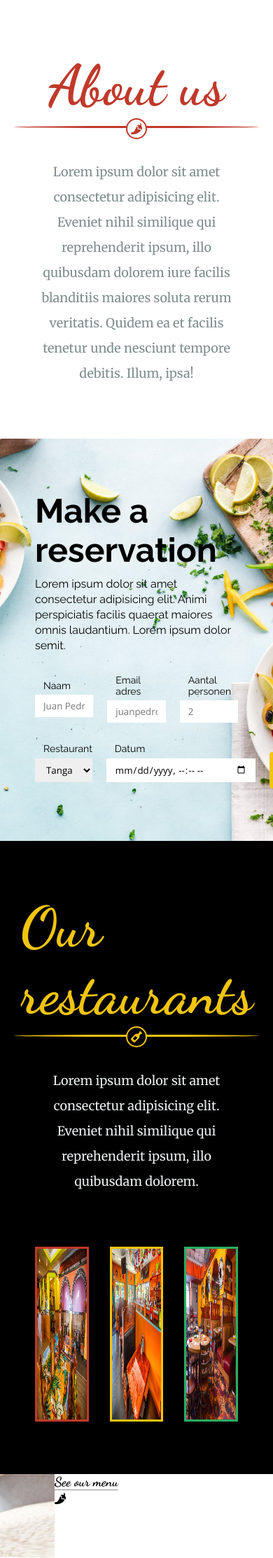
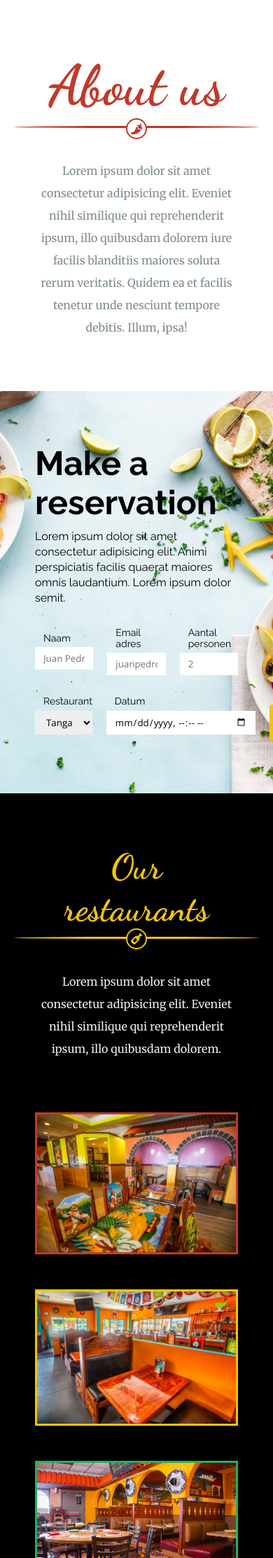
Before and after one commit to yourigruiters/minicrud, a PHP site: page / in a window 390 px wide; the page is wider, and only the part inside the window is pictured. Shown: the part 845-3072 px from the top of that part at 70% size. Run offline with PHP 8.4, Linux system fonts and the light colour scheme; some libraries are stand-ins or nearby versions.

Commit message:
nieuwe commit

```diff
--- a/css/styles.css
+++ b/css/styles.css
@@ -19,6 +19,7 @@ h4,
 h5,
 h6 {
   font-family: "Raleway", sans-serif;
+  transition: 0.5s;
 }
 
 h1.dancing,
@@ -33,6 +34,21 @@ h6.dancing {
 p {
   font-size: 18px;
   line-height: 36px;
+  transition: 0.5s;
+}
+
+@media only screen and (max-width: 900px) {
+  p {
+    font-size: 17px;
+    line-height: 34px;
+  }
+}
+
+@media only screen and (max-width: 650px) {
+  p {
+    font-size: 16px;
+    line-height: 32px;
+  }
 }
 
 a {
@@ -525,10 +541,11 @@ section {
 }
 
 .restaurants .heading h3 {
+  margin-bottom: 10px;
   font-size: 80px;
   font-weight: bold;
   color: var(--yellow);
-  margin-bottom: 10px;
+  text-align: center;
 }
 
 .restaurants .heading .divider {
@@ -597,13 +614,9 @@ section {
 }
 
 .restaurants .locations .location img {
-  position: absolute;
-  top: 0;
-  left: 0;
   display: block;
   width: 100%;
   height: 100%;
-  margin-bottom: 15px;
 }
 
 .restaurants .locations .location .overlay-spacer {
@@ -647,6 +660,31 @@ section {
   color: #fff;
   font-weight: 700;
   font-family: "Raleway", sans-serif;
+}
+
+@media only screen and (max-width: 1200px) {
+  .restaurants .locations {
+    flex-direction: column;
+    align-items: center;
+    row-gap: 50px;
+  }
+
+  .restaurants .locations .location {
+    max-width: 600px;
+    height: auto;
+  }
+}
+
+@media only screen and (max-width: 900px) {
+  .restaurants .heading h3 {
+    font-size: 65px;
+  }
+}
+
+@media only screen and (max-width: 650px) {
+  .restaurants .heading h3 {
+    font-size: 50px;
+  }
 }
 
 /* Menu */
--- a/index.php
+++ b/index.php
@@ -47,7 +47,11 @@
       <div class="container">
         <div class="reservation">
           <h3>Make a reservation</h3>
-          <p>Lorem ipsum dolor sit amet consectetur adipisicing elit. Animi perspiciatis facilis quaerat maiores omnis laudantium. Lorem ipsum dolor semit.</p>
+          <p>
+            Lorem ipsum dolor sit amet consectetur adipisicing elit. Animi
+            perspiciatis facilis quaerat maiores omnis laudantium. Lorem ipsum
+            dolor semit.
+          </p>
           <form action="">
             <div class="row">
               <div class="input-container">
@@ -117,7 +121,7 @@
                 <div class="overlay">
                   <h4>Xochicalco 589</h4>
                   <h5>Vértiz</h5>
-              </div>
+                </div>
               </div>
             </div>
             <div class="location">
@@ -126,7 +130,7 @@
                 <div class="overlay">
                   <h4>Matías Romero 78</h4>
                   <h5>Narvarte</h5>
-              </div>
+                </div>
               </div>
             </div>
           </div>
@@ -135,8 +139,7 @@
     </section>
     <section class="menu-spacer">
       <div class="menu">
-        <div class="image">
-        </div>
+        <div class="image"></div>
         <div class="content">
           <div class="heading">
             <h3 class="dancing">See our menu</h3>
@@ -164,8 +167,6 @@
       </h6>
     </footer>
 
-    <p>Hallo, ik ben Youri</p>
-
     <script src="js/jQuery.js"></script>
     <script async src="js/main.js"></script>
   </body>
```
